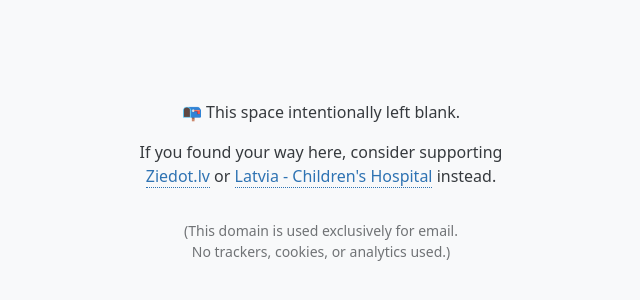
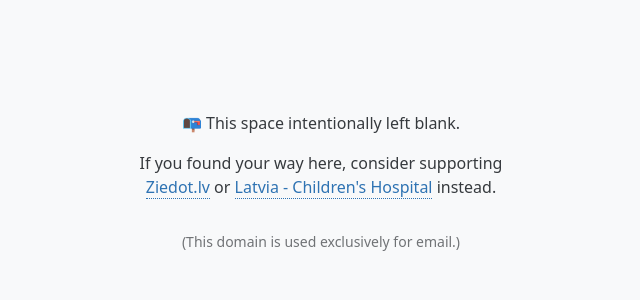
Before and after one commit to dzintars2/own_web, a plain HTML site: page index.html in a window 1280 px wide. Shown: the part 236-536 px from the top of the page, without its empty margins (319-959 px from the left). Drawn offline with Linux system fonts and the light colour scheme.

Commit message:
Update index.html

```diff
--- a/index.html
+++ b/index.html
@@ -65,9 +65,10 @@
         instead.</p>
 
         <p class="small">
-            (This domain is used exclusively for email.<br>
-            No trackers, cookies, or analytics used.)
+            (This domain is used exclusively for email.)
         </p>
     </div>
 </body>
+<script async src="https://pagead2.googlesyndication.com/pagead/js/adsbygoogle.js?client=ca-pub-3190850282108768"
+     crossorigin="anonymous"></script>
 </html>
```
